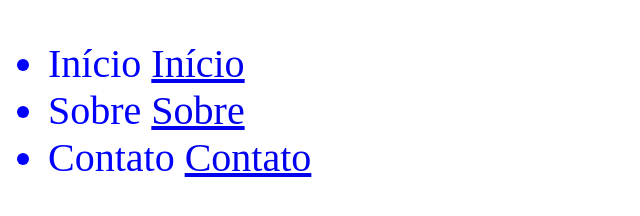
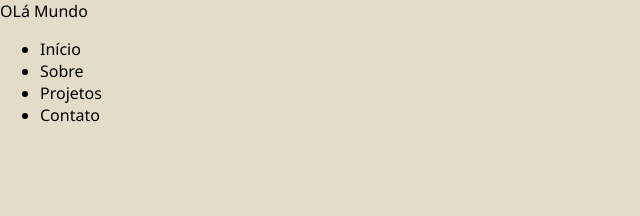
Before and after one commit to maria-bokee/Projeto_Vander, a plain HTML site: page index.html in a window 1280 px wide. Shown: the whole page, without its empty margins (0-640 px from the left). Drawn offline with Linux system fonts and the light colour scheme.

Commit message:
Add files via upload

```diff
--- a/index.html
+++ b/index.html
@@ -7,23 +7,22 @@
     <link rel="stylesheet" href="style.css">
 </head>
 <body>
-<!-- Criando Menu -->
-<!-- Menu está dentro da tag <nav> -->
-    <nav class="navegação"><!-- class: identificar para chamarmos no Style.css -->
-        <ul class = "menu"><!-- <ul> lista -->
-            <li>    <!-- <li> itens da lista -->
-                <a>Início</a> <!-- <li> itens da lista -->
-                    <a href="#inicio">Início</a>
+    OLá Mundo
+</body>
+<nav class=" navegação">
+    <ul lass="menu">
+        <li>
+            <a hrerf="#inicio">Início</a>
         </li>
         <li>
-                <a>Sobre</a>
-                <a href="#sobre">Sobre</a>
+            <a hrerf="#sobre">Sobre</a>
         </li>
         <li>
-                <a>Contato</a>
-                <a href="#contato">Contato</a>
+            <a hrerf="#projetos">Projetos</a>
+        </li>
+        <li>
+            <a hrerf="#contato">Contato</a>
         </li>
     </ul>
 </nav>
-</body>
 </html>
--- a/style.css
+++ b/style.css
@@ -1,4 +1,17 @@
 body{
-    color:blue;
-    font-size:40px;
+  margin: 0;;
+  padding: 0 ;
+  box-sizing: border-box;
+  font-family: 'Segoe UI', Tahoma, Geneva, Verdana, sans-serif
 }
+body{
+    background-color: #e4dbc9
+}
+.navegacao{
+    width: 100%;
+    top: 0;
+    position:fixed;
+    background: rgba(255, 246, 203, 0.8);
+    padding: 1.5rem;
+    z-index: 100;
+}
```
Lines whose indentation alone changed are shown as unchanged.
